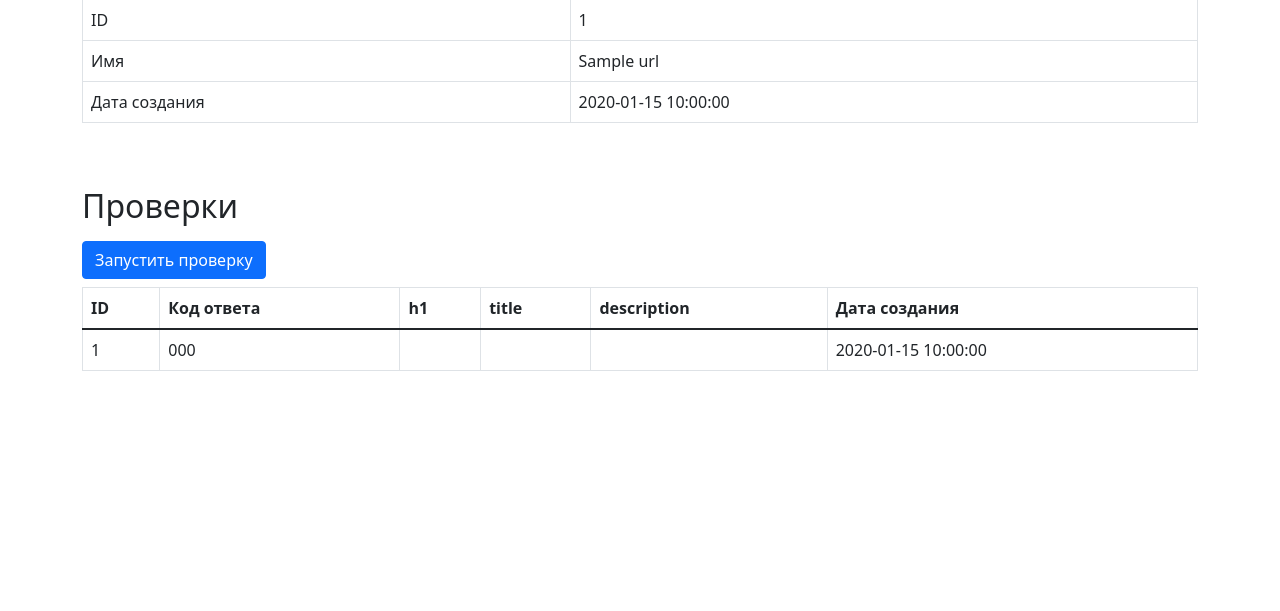
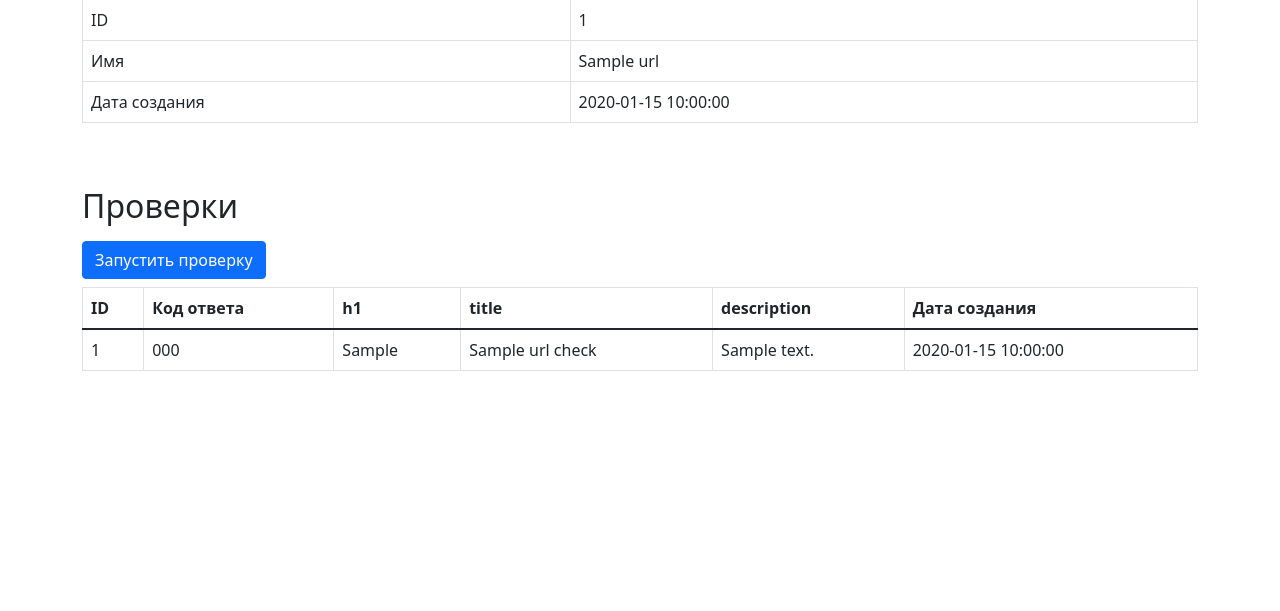
Before and after one commit to DolAndd/python-project-83, a Flask app: page /urls/1 in a window 1280 px wide. Shown: the part 129-740 px from the top of the page. Run offline with Flask 3, Linux system fonts and the light colour scheme; a database or web service that is not in the repository returns one stand-in record (values such as "Sample title"); some libraries are stand-ins or nearby versions.

Commit message:
finish 6 step

```diff
--- a/page_analyzer/app.py
+++ b/page_analyzer/app.py
@@ -1,8 +1,8 @@
 import os
 from urllib.parse import urlparse
-import requests
 
 import psycopg2
+import requests
 from dotenv import load_dotenv
 from flask import (
     Flask,
@@ -14,6 +14,7 @@ from flask import (
     url_for,
 )
 
+from page_analyzer.url_parser import get_check_url
 from page_analyzer.url_repository import UrlRepository
 from page_analyzer.validate_url import validate_url
 
@@ -55,6 +56,8 @@ def urls_post():
 def urls_show(id):
     messages = get_flashed_messages(with_categories=True)
     url = repo.find_id(id)
+    if not url:
+        return render_template('error_404.html')
     url_checks = repo.get_url_check(id)
     return render_template(
         'show.html',
@@ -84,6 +87,9 @@ def url_check(id):
     except Exception:
         flash('Произошла ошибка при проверке', 'error')
         return redirect(url_for('urls_show', id=id), code=302)
-    repo.save_url_check(id, result.status_code)
+    h1 = get_check_url(result.text).get('h1')
+    title = get_check_url(result.text).get('title')
+    content = get_check_url(result.text).get('content')
+    repo.save_url_check(id, h1, title, content, result.status_code)
     flash('Страница успешно проверена', 'success')
     return redirect(url_for('urls_show', id=id), code=302)
--- a/page_analyzer/templates/show.html
+++ b/page_analyzer/templates/show.html
@@ -48,9 +48,9 @@
       <tr>
         <td>{{ check.id }}</td>
         <td>{{ check.status_code }}</td>
-        <td></td>
-        <td></td>
-        <td></td>
+        <td>{{ check.h1 }}</td>
+        <td>{{ check.title }}</td>
+        <td>{{ check.description }}</td>
         <td>{{ check.created_at }}</td>
       </tr>
       {% endfor %}
--- a/page_analyzer/url_repository.py
+++ b/page_analyzer/url_repository.py
@@ -51,10 +51,12 @@ class UrlRepository:
                 )
             return cur.fetchall()
 
-    def save_url_check(self, url_id, code):
+    def save_url_check(self, url_id, h1, title, content, code):
         with self.conn.cursor() as cur:
             cur.execute(
-                "INSERT INTO url_checks (url_id, status_code, created_at) VALUES (%s, %s, %s)",
-                (url_id, code, date.today())
+                '''INSERT INTO url_checks
+                (url_id, h1, title, description, status_code, created_at)
+                VALUES (%s, %s, %s, %s, %s, %s)''',
+                (url_id, h1, title, content, code, date.today())
             )
         self.conn.commit()
--- a/pyproject.toml
+++ b/pyproject.toml
@@ -5,6 +5,7 @@ description = "Add your description here"
 readme = "README.md"
 requires-python = ">=3.10"
 dependencies = [
+    "bs4>=0.0.2",
     "flask>=3.1.0",
     "gunicorn>=23.0.0",
     "psycopg2-binary>=2.9.10",
```
Also changed, not shown: page_analyzer/templates/error_404.html (added, +16 -0 lines), page_analyzer/url_parser.py (added, +13 -0 lines), README.md, 2 other files.
